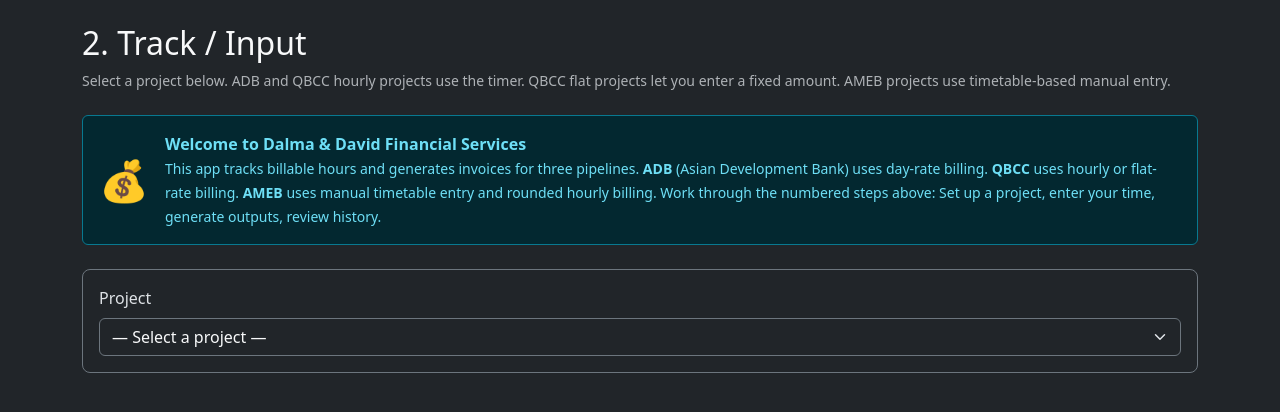
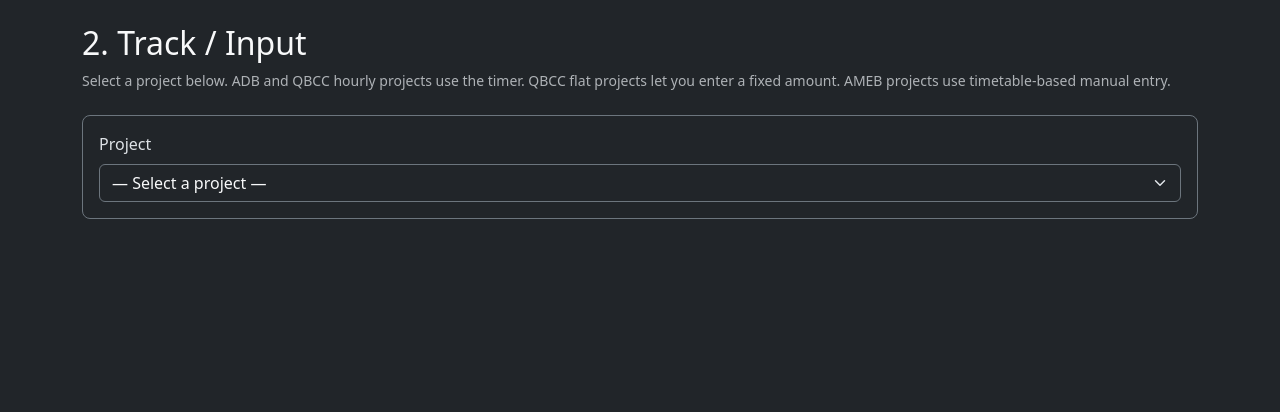
Before and after one commit to CrazyEyesEddie/financial-services, a Flask app: page /track in a window 1280 px wide. Shown: the part 57-469 px from the top of the page. Run offline with Flask 3, Linux system fonts and the light colour scheme; the visitor is signed in with stand-in values (Sample User, id 1); data that the repository does not hold is empty.

Commit message:
Add proper home/landing page, brand link goes there, login redirects there

```diff
--- a/app.py
+++ b/app.py
@@ -134,7 +134,7 @@ def login():
         if user and bcrypt.checkpw(password.encode(), user.password_hash.encode()):
             session["logged_in"] = True
             flash("Welcome back!", "success")
-            return redirect(url_for("track"))
+            return redirect(url_for("home"))
         flash("Invalid password", "danger")
     return render_template("login.html")
 
@@ -152,6 +152,12 @@ def logout():
 
 
 @app.route("/")
+@login_required
+def home():
+    return render_template("home.html")
+
+
+@app.route("/dashboard")
 @login_required
 def dashboard():
     return redirect(url_for("track"))
--- a/templates/base.html
+++ b/templates/base.html
@@ -11,7 +11,7 @@
 <body class="bg-dark text-light">
     <nav class="navbar navbar-expand-lg navbar-dark bg-dark border-bottom border-secondary">
         <div class="container">
-            <a class="navbar-brand" href="{{ url_for('track') }}">Dalma &amp; David Financial Services</a>
+            <a class="navbar-brand" href="{{ url_for('home') }}">Dalma &amp; David Financial Services</a>
             <button class="navbar-toggler" type="button" data-bs-toggle="collapse" data-bs-target="#navbarNav">
                 <span class="navbar-toggler-icon"></span>
             </button>
--- a/templates/track.html
+++ b/templates/track.html
@@ -3,20 +3,6 @@
 {% block content %}
 <h2 class="mb-2">2. Track / Input</h2>
 <p class="text-muted small mb-4">Select a project below. ADB and QBCC hourly projects use the timer. QBCC flat projects let you enter a fixed amount. AMEB projects use timetable-based manual entry.</p>
-
-<!-- Welcome -->
-<div class="alert alert-info d-flex align-items-center gap-3 py-3 mb-4">
-    <div class="fs-1">&#x1F4B0;</div>
-    <div>
-        <strong>Welcome to Dalma & David Financial Services</strong><br>
-        <span class="small">This app tracks billable hours and generates invoices for three pipelines.
-        <strong>ADB</strong> (Asian Development Bank) uses day-rate billing.
-        <strong>QBCC</strong> uses hourly or flat-rate billing.
-        <strong>AMEB</strong> uses manual timetable entry and rounded hourly billing.
-        Work through the numbered steps above: Set up a project, enter your time, generate outputs, review history.
-        </span>
-    </div>
-</div>
 
 {% if running %}
 <!-- Running Timer -->
```
Also changed, not shown: templates/home.html (added, +42 -0 lines).
